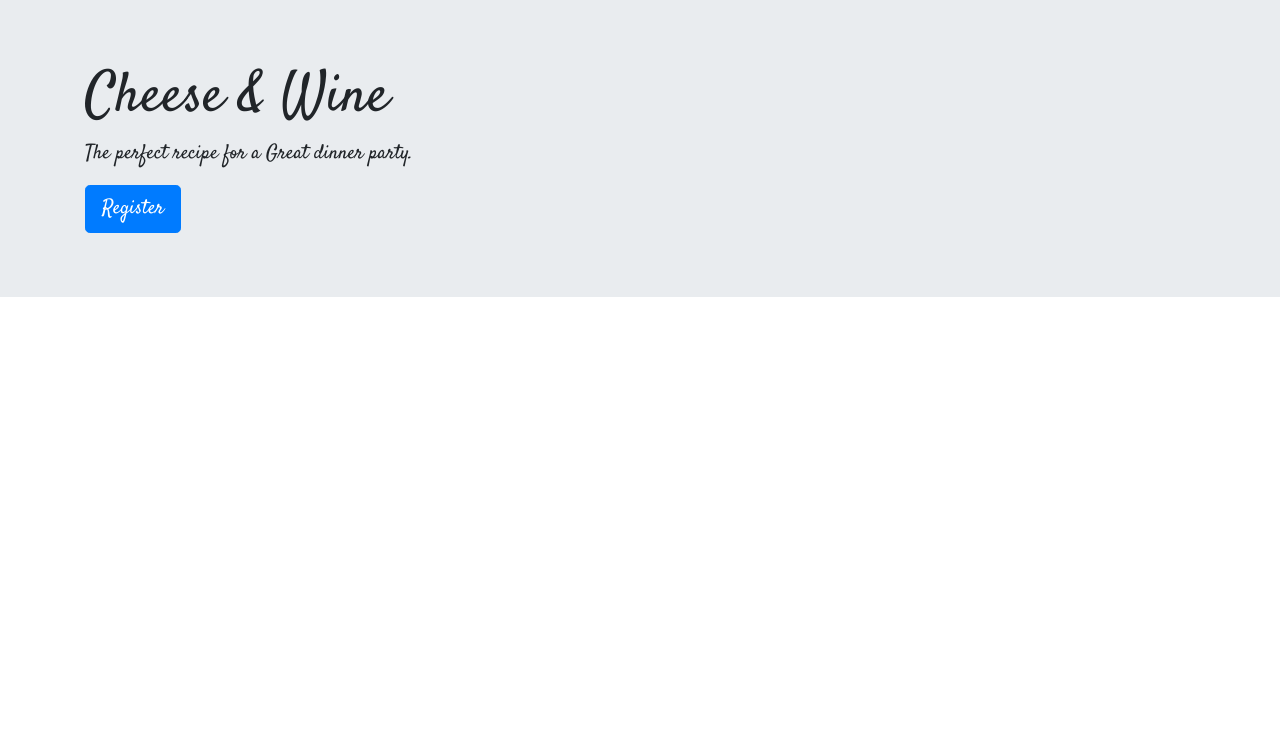
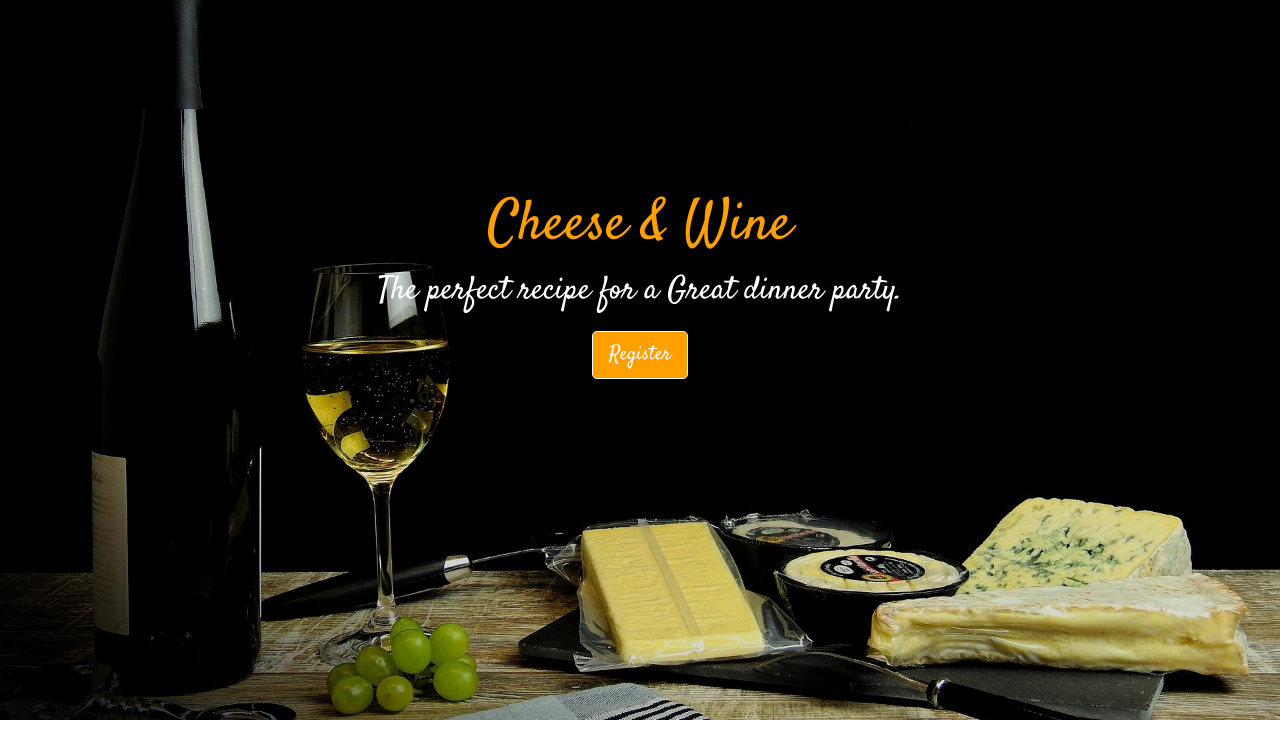
Before and after one commit to Code-Institute-Submissions/milestone-68, a Flask app: page / in a window 1280 px wide. Shown: the part 72-824 px from the top of the page. Before the commit the page ends 369 px from the top, so only its background shows below. Run offline with Flask 2, Linux system fonts and the light colour scheme; data that the repository does not hold is empty; some libraries are stand-ins or nearby versions.

Commit message:
inserted image,and styled jumbotron

```diff
--- a/static/css/style.css
+++ b/static/css/style.css
@@ -4,6 +4,12 @@
 /**** BASE ****/
 * {
     font-family: 'Satisfy', cursive, 'Lato', sans-serif;
+    margin: 0px;
+    padding: 0px;
+}
+
+h1 {
+    color: #FFA000;
 }
 
 /**** NAV BAR ****/
@@ -65,6 +71,7 @@
     border-radius: 10px;
 }
 
+/**** MEDIA QUERIES FOR NAV ****/
 @media (max-width: 800px) {
     .navbar {
         flex-direction: column;
@@ -97,3 +104,28 @@
         display: flex;
     }
 }
+
+/**** JUMBOTRON****/
+
+.jumbotron {
+    background-image: url('../img/hero-image.jpg');
+    height: 90vh;
+    background-size: cover;
+    background-position: center;
+    border-radius: 0px!important;
+}
+
+.display-4 {
+    padding-top: 8rem;
+}
+
+.lead {
+    font-size: 2rem;
+    color: #ffffff;
+}
+
+.btn-primary {
+    color: #ffffff;
+    background-color: #FFA000;
+    border-color: #ffffff;
+}
--- a/templates/index.html
+++ b/templates/index.html
@@ -2,7 +2,7 @@
 {% block content %}
 
 <!-- Jumbotron -->
-<div class="jumbotron jumbotron-fluid">
+<div class="jumbotron text-center">
   <div class="container">
     <h1 class="display-4">Cheese & Wine</h1>
     <p class="lead">The perfect recipe for a Great dinner party.</p>
```
